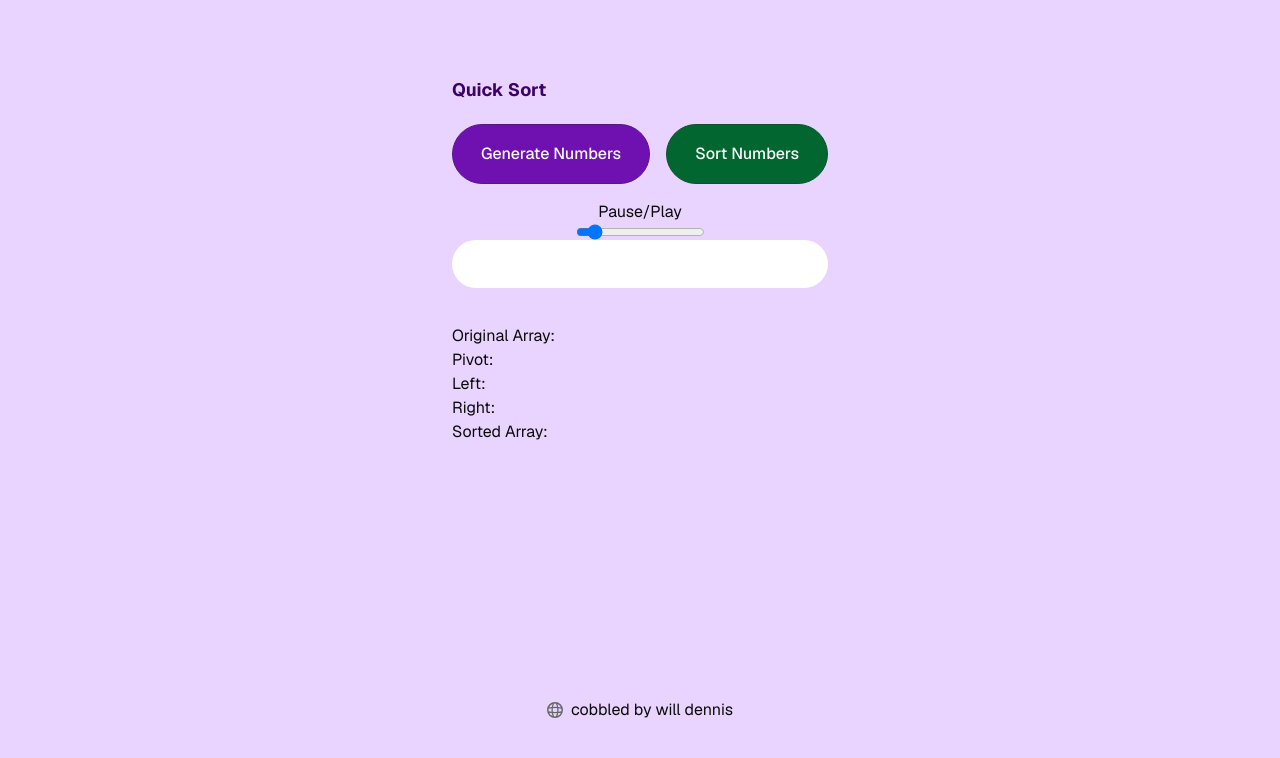
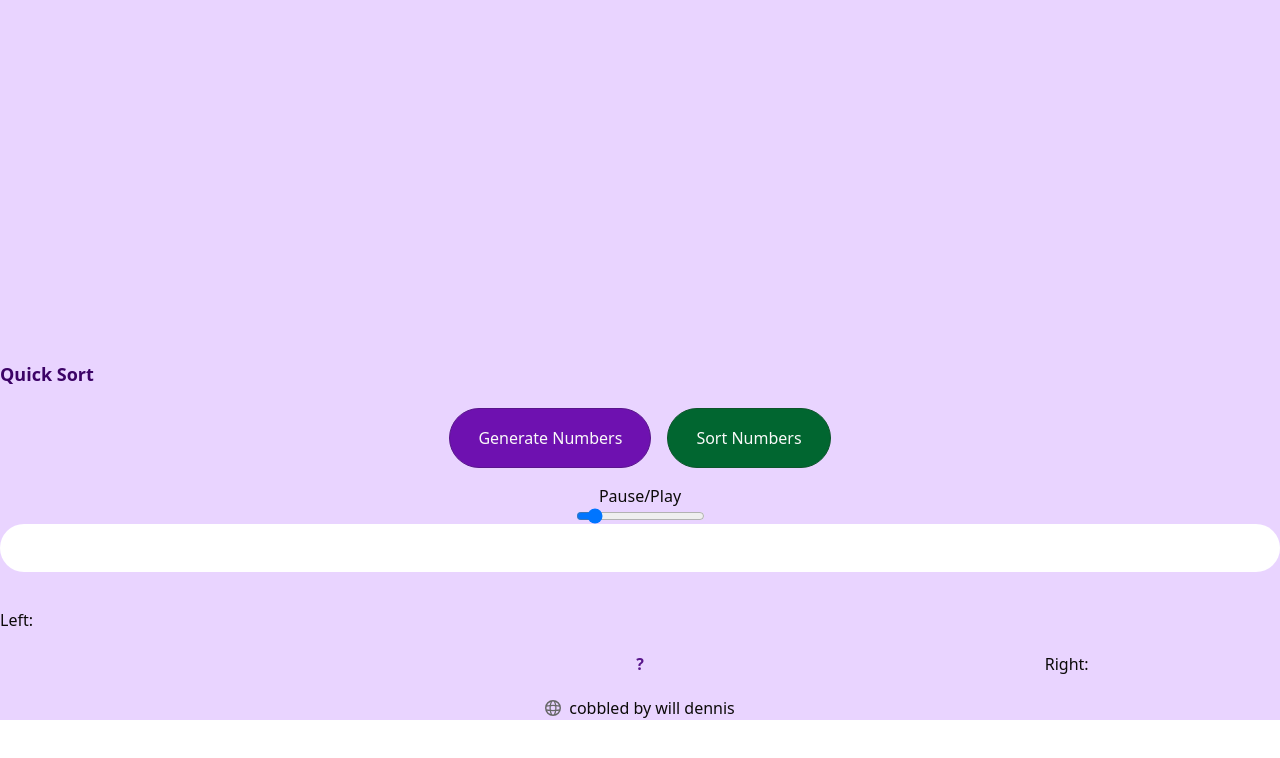
Before and after one commit to williamldennis/wd-algos, a Next.js app: page /quick-sort in a window 1280 px wide. Both pictures are taken after a click on the button "Sort Numbers". Shown: the top 758 px of the page. Built offline with nearby package versions, Linux system fonts and the light colour scheme.

Commit message:
horrible animations

```diff
--- a/src/algos/quick-sort.tsx
+++ b/src/algos/quick-sort.tsx
@@ -7,19 +7,21 @@ export interface QuickSortState {
     right?: number[],
     pivot?: number,
     discriminationIndex?: number,
+    depth?: number,
 }
 
 //sort algo
-export const quickSortHistory = (input: number[]): {
+export function quickSortHistory(input: number[]): {
     sortedArray: number[],
     history: QuickSortState[]
 } {
 
     const history: QuickSortState[] = []
 
-    function sort(arr: number[]): number[] {
+    function sort(arr: number[], depth = 0): number[] {
         history.push({
-            originalArray: [...arr]
+            originalArray: [...arr],
+            depth,
         })
 
         if (arr.length <= 1) return arr
@@ -31,13 +33,14 @@ export const quickSortHistory = (input: number[]): {
         const right: number[] = []
 
         rest.forEach((num, index) => {
-            history.push({
-                originalArray: [...arr],
-                pivot,
-                discriminationIndex: index,
-                left: [...left],
-                right: [...right]
-            })
+            // history.push({
+            //     originalArray: [...arr],
+            //     pivot,
+            //     discriminationIndex: index,
+            //     left: [...left],
+            //     right: [...right],
+            //     depth
+            // })
 
             if (num < pivot) {
                 left.push(num)
@@ -50,12 +53,13 @@ export const quickSortHistory = (input: number[]): {
                 pivot,
                 discriminationIndex: index,
                 left: [...left],
-                right: [...right]
+                right: [...right],
+                depth
             })
         })
 
-        const sortedLeft = sort(left)
-        const sortedRight = sort(right)
+        const sortedLeft = sort(left, depth + 1)
+        const sortedRight = sort(right, depth + 1)
 
         const merged = [...sortedLeft, pivot, ...sortedRight]
 
@@ -64,7 +68,8 @@ export const quickSortHistory = (input: number[]): {
             pivot,
             left: sortedLeft,
             right: sortedRight,
-            sortedArray: [...merged]
+            sortedArray: [...merged],
+            depth
         })
 
         return merged
--- a/src/app/quick-sort/page.tsx
+++ b/src/app/quick-sort/page.tsx
@@ -6,6 +6,7 @@ import * as motion from "motion/react-client"
 import { useEffect, useState } from "react";
 import { log } from "console";
 import { quicksort, QuickSortState } from "@/algos/quicksort";
+import { quickSortHistory } from "@/algos/quick-sort";
 
 type NumArray = number[]
 
@@ -15,11 +16,12 @@ export default function QuickSort() {
     const [isPlaying, setIsPlaying] = useState(false)
     const [animationSpeed, setAnimationSpeed] = useState(100)
 
-    const [sortNumbers, setSortNumbers] = useState<number[]>([])
+    const [unsortedNumbers, setUnsortedNumbers] = useState<number[]>([])
     const generateNumbers = () => {
-        const newNumbers: number[] = Array.from({ length: 8 }, () => Math.floor(Math.random() * 100))
-        setSortNumbers(newNumbers)
+        const newNumbers: number[] = Array.from({ length: 5 }, () => Math.floor(Math.random() * 100))
+        setUnsortedNumbers(newNumbers)
     }
+    const [sortedNumbers, setSortedNumbers] = useState<number[]>([])
 
     useEffect(() => {
         if (!isPlaying || currentFrame >= history.length - 1) {
@@ -38,7 +40,7 @@ export default function QuickSort() {
     const frame = history[currentFrame]
 
     return (
-        <div className="grid grid-rows-[20px_1fr_20px] items-center justify-items-center min-h-screen p-8 pb-20 gap-16 sm:p-20 font-[family-name:var(--font-geist-sans)] bg-purple-200">
+        <div className="bg-purple-200">
             <main className="flex flex-col gap-[20px]">
                 <h1 className="text-lg font-bold text-purple-950 mt-90"> Quick Sort</h1>
                 <div className="flex flex-col items-center">
@@ -51,9 +53,9 @@ export default function QuickSort() {
                             <Button
                                 className="p-7 text-md h-15 bg-green-800 rounded-full border-1 border-green-900 ml-4"
                                 onClick={() => {
-                                    const newHistory: QuickSortState[] = []
-                                    quicksort(sortNumbers, (state) => newHistory.push(state))
-                                    setHistory(newHistory)
+                                    const { sortedArray, history } = quickSortHistory(unsortedNumbers)
+                                    setSortedNumbers(sortedArray)
+                                    setHistory(history)
                                     setCurrentFrame(0)
                                     setIsPlaying(true)
                                 }}
@@ -66,22 +68,25 @@ export default function QuickSort() {
                     <input type="range" min={0} max={1000} step={10} value={animationSpeed} onChange={(e) => setAnimationSpeed(parseInt(e.target.value))} />
                     <div className="flex flex-col w-full items-center">
                         <motion.div className="p-6 font-bold bg-white rounded-full mb-4 w-full text-center">
-                            {sortNumbers.join(", ")}
+                            {unsortedNumbers.join(", ")}
                         </motion.div>
                     </div>
 
                 </div>
-                {frame && (
-                    <div>
-                        <div>Original Array: {frame.originalArray.join(" , ")}</div>
-                        <div>Pivot: {frame.pivot}</div>
-                        <div>Left: {frame.left?.join(" , ")}</div>
-                        <div>Right: {frame.right?.join(" , ")}</div>
-                        <div>Sorted Array: {frame.sortedArray?.join(" , ")}</div>
-
+                Left:
+                {history.slice(0, currentFrame + 1).map((frame, index) => (
+                    <div key={index} className="">
+                        <div className="grid grid-cols-3 justify-items-center">
+                            <div> {frame.left?.join(" , ")}</div>
+                            <div> <span className="text-purple-900 font-bold">{frame.pivot ?? "?"}</span></div>
+                            <div> Right: {frame.right?.join(" , ")}</div>
+                        </div>
+                        {frame.sortedArray && (
+                            <div>Sorted: {frame.sortedArray.join(" , ")}</div>
+                        )}
                     </div>
 
-                )}
+                ))}
 
                 <div>
                     {/* <AlgoViz state={undefined} /> */}
```
